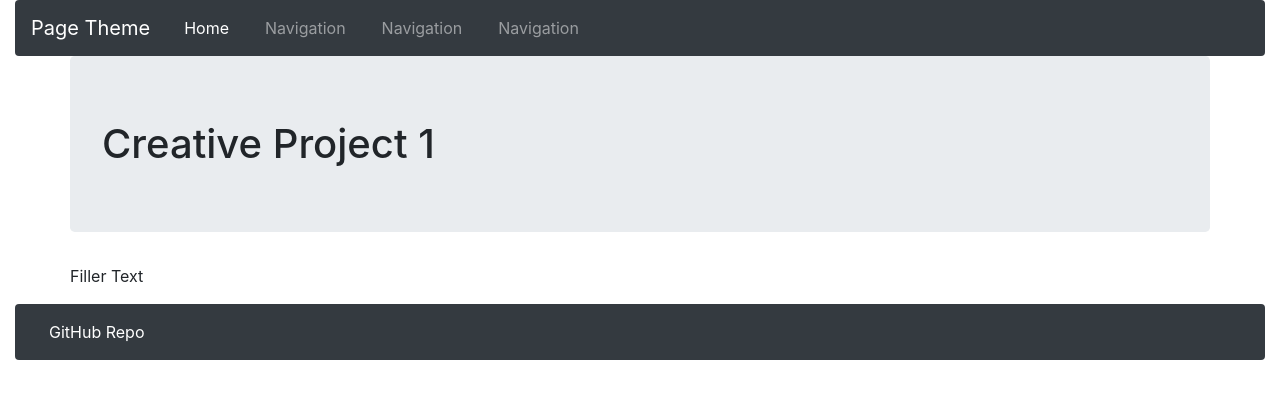
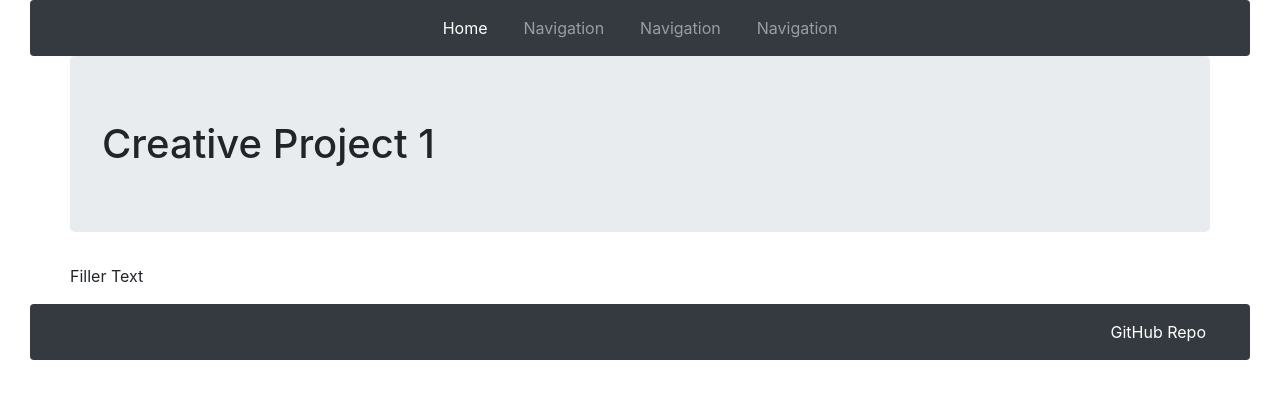
Before and after one commit to Ulif1/Creative_Project_1, a plain HTML site: page pages/reviews.html in a window 1280 px wide. Drawn offline with nearby package versions, Linux system fonts and the light colour scheme.

Commit message:
Updated all pages with responsive menu

```diff
--- a/pages/reviews.html
+++ b/pages/reviews.html
@@ -8,18 +8,18 @@
   <script src="https://cdnjs.cloudflare.com/ajax/libs/popper.js/1.14.3/umd/popper.min.js" integrity="sha384-ZMP7rVo3mIykV+2+9J3UJ46jBk0WLaUAdn689aCwoqbBJiSnjAK/l8WvCWPIPm49" crossorigin="anonymous"></script>
   <script src="https://stackpath.bootstrapcdn.com/bootstrap/4.1.3/js/bootstrap.min.js" integrity="sha384-ChfqqxuZUCnJSK3+MXmPNIyE6ZbWh2IMqE241rYiqJxyMiZ6OW/JmZQ5stwEULTy" crossorigin="anonymous"></script>
   <link rel="stylesheet" type="text/css" href="/css/styles.css" >
-  <title>Photography Website</title>
+  <title>Creative Project 1</title>
 </head>
 
 <body>
   <div class="container-fluid">
+    <div class="container-fluid">
       <nav class="navbar navbar-expand-md navbar-dark bg-dark rounded">
-      <a class="navbar-brand" href="/index.html">Page Theme</a>
         <button class="navbar-toggler" type="button" data-toggle="collapse" data-target="#navbarNav" aria-controls="navbarNav" aria-expanded="false" aria-label="Toggle navigation">
           <span class="navbar-toggler-icon"></span>
         </button>
-      <div class="collapse navbar-collapse">
-        <ul class="navbar-nav">
+        <div class="collapse navbar-collapse" id="navbarNav">
+          <ul class="navbar-nav content-justify-center m-auto">
             <li class="nav-item active">
               <a class="nav-link" href="/index.html">Home <span class="sr-only">(current)</span></a>
             </li>
@@ -50,7 +50,7 @@
           <span class="navbar-toggler-icon"></span>
         </button>
         <div class="collapse navbar-collapse" id="navbarNav">
-        <ul class="navbar-nav">
+          <ul class="navbar-nav ml-auto" id="footer-link">
             <li class="nav-item active">
               <a class="nav-link" href="https://github.com/Ulif1/Creative_Project_1">GitHub Repo</a>
             </li>
```
Also changed, not shown: pages/about.html (+4 -5 lines), pages/portfolio.html (+4 -5 lines). Lines whose indentation alone changed are shown as unchanged.
